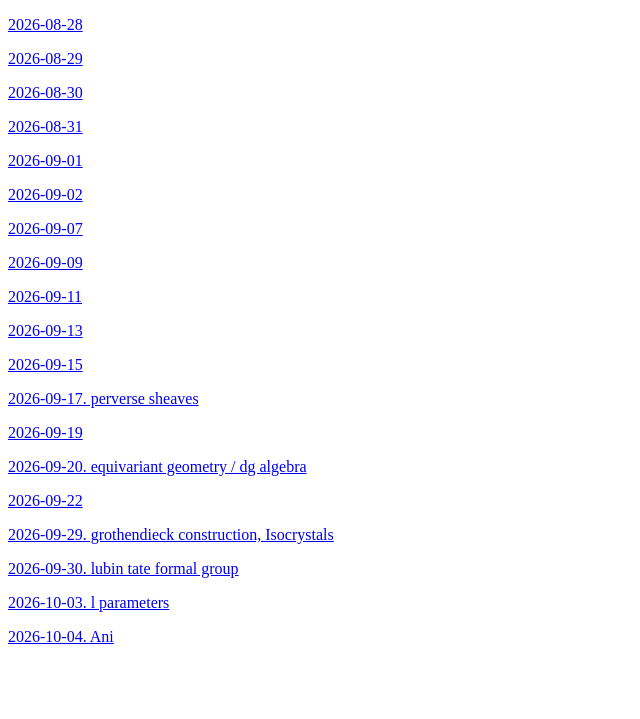
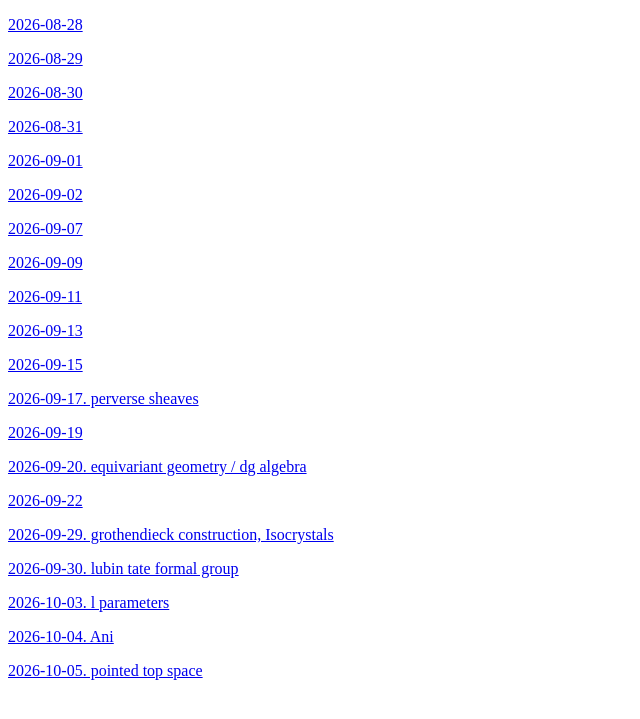
Before and after one commit to alchan00/alchan00.github.io, a Jekyll site: the page built from daily-notes/index.md, in a window 1280 px wide. Shown: the top 719 px of the page, without its empty margins (0-640 px from the left). Built offline with Jekyll 4.4.1, drawn with Linux system fonts in a browser that asks for light colours; our own code applies the rules of GitHub Pages for plain Markdown files.

Commit message:
Update index.md

```diff
--- a/daily-notes/index.md
+++ b/daily-notes/index.md
@@ -46,3 +46,6 @@
 [2026-10-03. l parameters](2026-10-03/)
 
 [2026-10-04. Ani](2026-10-04/)
+
+
+[2026-10-05. pointed top space](2026-10-05/)
```
